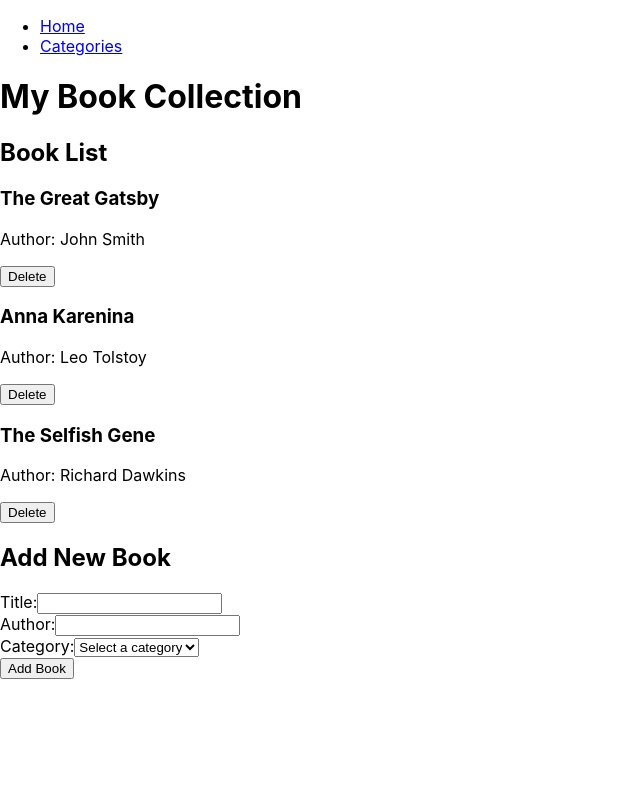
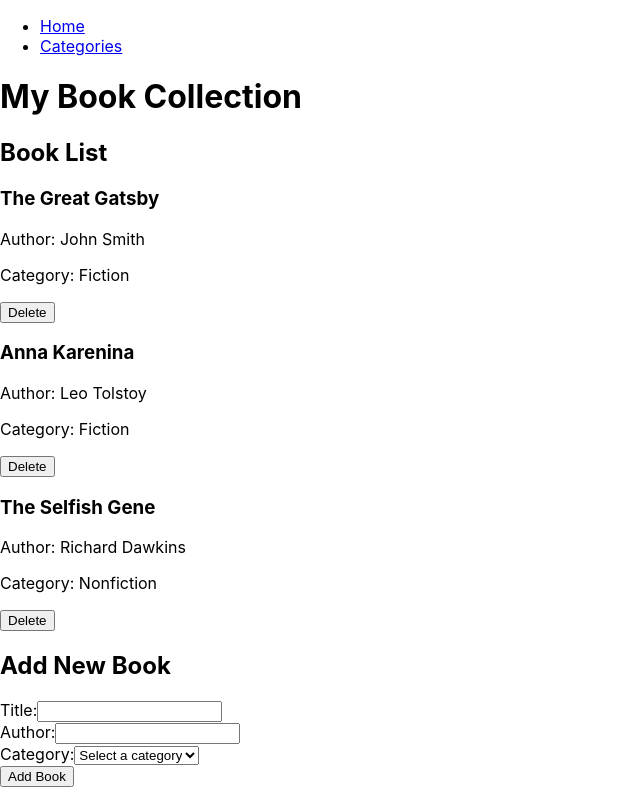
Before and after one commit to StevenWafeek/Bookstore, a React (Create React App) app: page / in a window 1280 px wide. Shown: the whole page, without its empty margins (0-640 px from the left). Built offline with nearby package versions, Linux system fonts and the light colour scheme.

Commit message:
Update book js file

```diff
--- a/src/components/books.js
+++ b/src/components/books.js
@@ -2,7 +2,9 @@ import React from 'react';
 import PropTypes from 'prop-types';
 
 function Book(props) {
-  const { title, author, onDelete } = props;
+  const {
+    title, author, category, onDelete,
+  } = props;
 
   const handleDelete = () => {
     onDelete();
@@ -16,6 +18,11 @@ function Book(props) {
         {' '}
         {author}
       </p>
+      <p>
+        Category:
+        {' '}
+        {category}
+      </p>
       <button type="button" onClick={handleDelete}>Delete</button>
     </div>
   );
@@ -24,6 +31,7 @@ function Book(props) {
 Book.propTypes = {
   title: PropTypes.string.isRequired,
   author: PropTypes.string.isRequired,
+  category: PropTypes.string.isRequired,
   onDelete: PropTypes.func.isRequired,
 };
 
```
